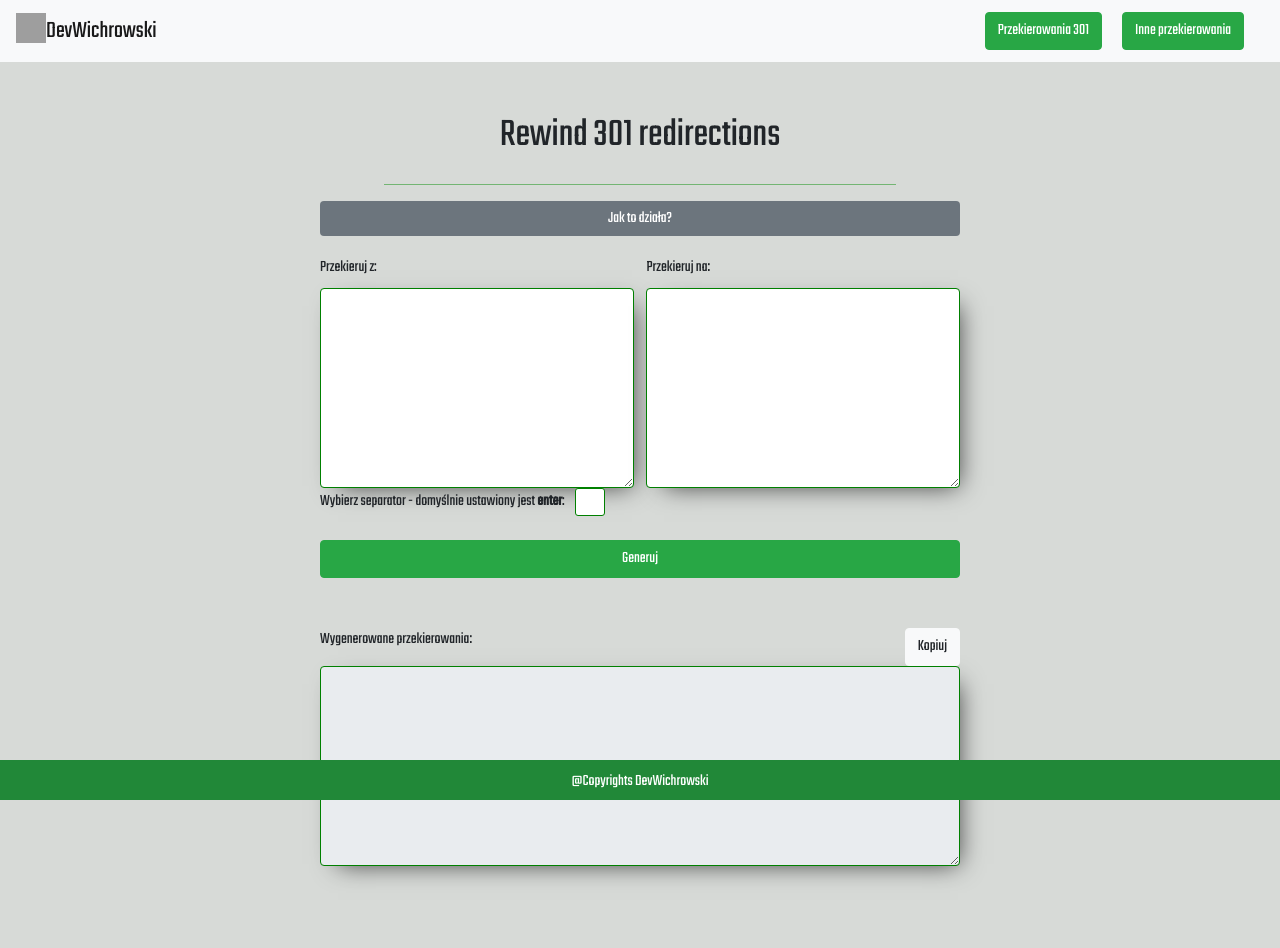
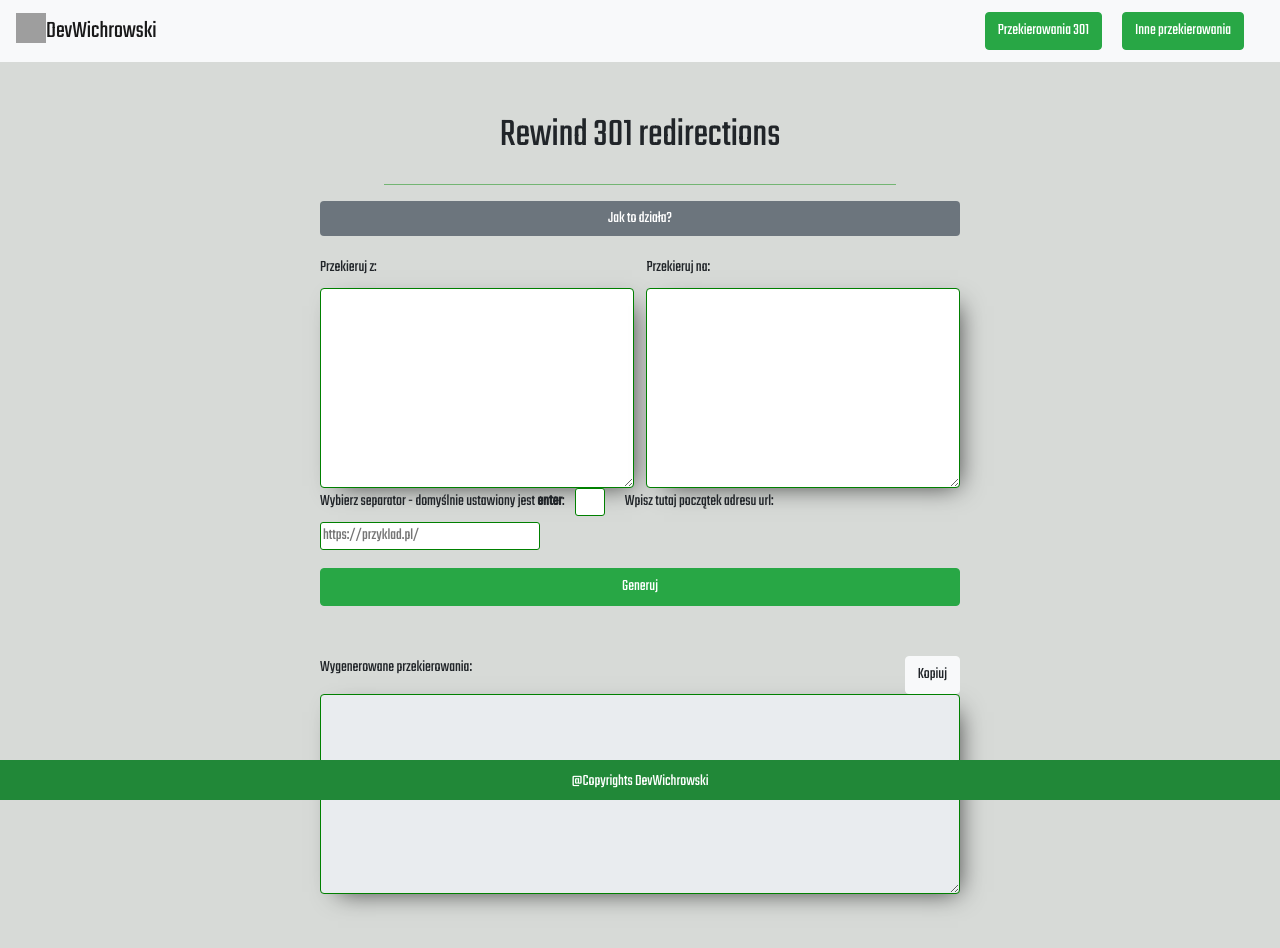
Before and after one commit to DevWichrowski/react-redirections, a React (Create React App) app: page / in a window 1280 px wide. Shown: the top 948 px of the page. Built offline with nearby package versions, Linux system fonts and the light colour scheme; grey boxes are pictures that could not be loaded.

Commit message:
Added new feature that splice given rootUrl to splite it from urlFrom

```diff
--- a/src/components/main/Main.css
+++ b/src/components/main/Main.css
@@ -115,7 +115,7 @@ hr {
   margin-right: 10px !important;
 }
 
-.chosen-separator {
+.chosen-separator, .separator-container #url-root-part .url-part {
   text-align: center;
   width: 30px;
   border-radius: 3px;
@@ -125,6 +125,15 @@ hr {
 .separator-container {
   position: relative;
   top: 2.5vw;
+}
+
+.separator-container #url-root-part {
+  margin-left: 20px;
+}
+
+.separator-container #url-root-part .url-part {
+  width: 220px;
+  text-align: left;
 }
 
 @media screen and (max-width: 1100px) {
--- a/src/components/main/Main.js
+++ b/src/components/main/Main.js
@@ -12,7 +12,8 @@ class Main extends Component {
 			copySuccess: '',
 			errorLeft: false,
 			errorRight: false,
-			separator: '\n'
+			separator: '\n',
+			urlRootPart: ''
 		};
 	}
 
@@ -22,6 +23,10 @@ class Main extends Component {
 
 	changeUrlTo = (event) => {
 		this.setState({ urlsTo: this.parseStringToArray(event.target.value) });
+	};
+
+	setUrlRootPart = (event) => {
+		this.setState({ urlRootPart: event.target.value});
 	};
 
 	setSeparator = (event) => {
@@ -38,6 +43,7 @@ class Main extends Component {
 		let result = '';
 
 		urlsFrom.map((item, index) => {
+			item = item.split(this.state.urlRootPart).pop();
 			result += `RewriteRule ^${item}$ ${urlsTo[index]} [R=301,L]\n`;
 			return true;
 		});
@@ -51,6 +57,7 @@ class Main extends Component {
 				errorLeft: false,
 				errorRight: false
 			});
+			console.log(this.state.urlRootPart)
 		} else if (this.state.urlsFrom.length > this.state.urlsTo.length) {
 			this.setState({
 				result:
@@ -146,7 +153,14 @@ class Main extends Component {
 							Wybierz separator - domyślnie ustawiony jest <strong>enter</strong>:
 						</label>
 						<input id="separator" className="chosen-separator" onChange={this.setSeparator} />
+						<span id="url-root-part">
+						<label htmlFor="separator" className="label-separator">
+							Wpisz tutaj początek adresu url<strong></strong>:
+						</label>
+						<input className="url-part" onChange={this.setUrlRootPart} placeholder="https://przyklad.pl/" />
+						</span>
 					</div>
+
 					<button id="result-textarea" className="center-item btn btn-success" onClick={this.generateUrl}>
 						Generuj
 					</button>
--- a/src/components/main/Main.scss
+++ b/src/components/main/Main.scss
@@ -115,6 +115,16 @@ hr {
 .separator-container{
   position: relative;
   top: 2.5vw;
+
+  #url-root-part{
+    margin-left: 20px;
+
+    .url-part{
+      @extend .chosen-separator;
+      width: 220px;
+      text-align: left;
+    }
+  }
 }
 
 @media screen and (max-width: 1100px)  {
```
Also changed, not shown: 1 other file (tests, documents, lock files or other folders).
